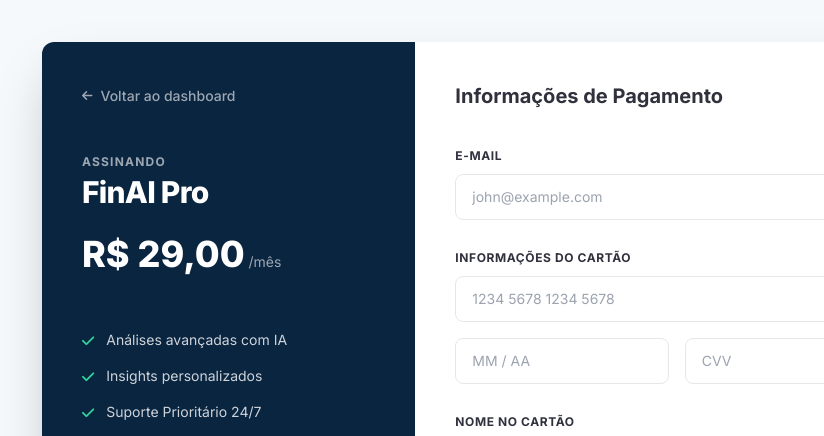
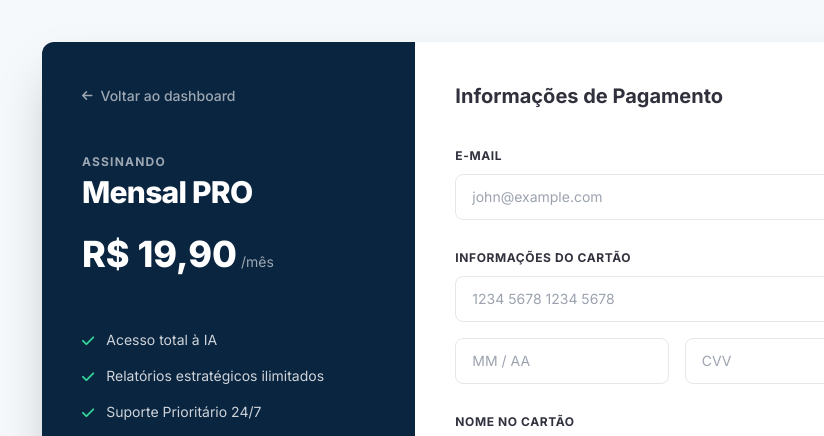
Before and after one commit to debbsouz/FinAI, a website: page checkout.html in a window 1280 px wide. Shown: the part 56-492 px from the top of the page, 150-974 px from the left. Drawn offline with nearby package versions, Linux system fonts and the light colour scheme.

Commit message:
Concluí as melhorias no fluxo de navegação da landing page e do checkout

```diff
--- a/checkout.html
+++ b/checkout.html
@@ -132,24 +132,37 @@
 
     // Detectar plano da URL
     const urlParams = new URLSearchParams(window.location.search);
-    const planType = urlParams.get('plan') || 'pro';
+    const planType = urlParams.get('plano') || 'mensal';
 
     const planData = {
-      pro: {
-        title: 'FinAI Pro',
-        price: 'R$ 29,00',
-        features: ['Análises avançadas com IA', 'Insights personalizados', 'Suporte Prioritário 24/7']
+      mensal: {
+        title: 'Mensal PRO',
+        price: 'R$ 19,90',
+        period: '/mês',
+        features: ['Acesso total à IA', 'Relatórios estratégicos ilimitados', 'Suporte Prioritário 24/7']
       },
-      family: {
-        title: 'FinAI Família',
-        price: 'R$ 49,00',
-        features: ['Até 4 membros inclusos', 'Gastos compartilhados', 'Gestão de dependentes', 'Insights da família']
+      anual: {
+        title: 'Anual',
+        price: 'R$ 197,00',
+        period: '/ano',
+        features: ['Economia de 20%', 'Acesso completo ao sistema', 'Economia de 2 meses']
+      },
+      familiar: {
+        title: 'Familiar PREMIUM',
+        price: 'R$ 49,90',
+        period: '/mês',
+        features: ['Até 4 membros na mesma conta', 'Acesso Pro para todos', 'Gastos compartilhados']
       }
     };
 
-    const currentPlan = planData[planType] || planData.pro;
+    const currentPlan = planData[planType] || planData.mensal;
     document.getElementById('planTitle').textContent = currentPlan.title;
     document.getElementById('planPrice').textContent = currentPlan.price;
+
+    // Atualizar o período (mês/ano) se necessário
+    const periodSpan = document.querySelector('#planPrice').nextElementSibling;
+    if (periodSpan) periodSpan.textContent = currentPlan.period;
+
     document.getElementById('planFeatures').innerHTML = currentPlan.features.map(f => `
       <li class="flex gap-3 text-sm text-white/80">
         <i class="fas fa-check text-emerald-400 mt-1"></i>
```
Also changed, not shown: landing.html (+4 -4 lines).
